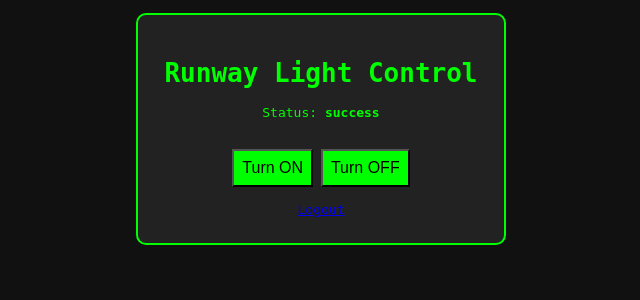
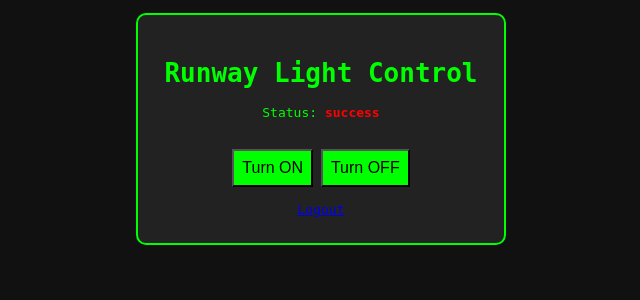
Before and after one commit to DanAun/runway-lights-scada-ctf, a Flask app: template scada/templates/index.html in a window 1280 px wide. Shown: the part 279-579 px from the top of the page, without its empty margins (319-959 px from the left). Run offline with Flask 3, Linux system fonts and the light colour scheme; the template is opened without the code that fills it: most values are stand-ins (such as "Sample title", 1, 10 or a date in 2020).

Commit message:
add color to status ui

```diff
--- a/scada/static/style.css
+++ b/scada/static/style.css
@@ -24,6 +24,12 @@ button {
     color: #000;
     cursor: pointer;
 }
+.status-off {
+      color: red;
+    }
+.status-on {
+      color: green;
+    }
 .error {
     color: red;
 }
--- a/scada/templates/index.html
+++ b/scada/templates/index.html
@@ -22,7 +22,12 @@
 <body>
     <div class="panel">
         <h1>Runway Light Control</h1>
-        <p>Status: <strong class="status">{{ status }}</strong></p>
+        <p>Status:
+        {% if status == "ON" %}
+            <strong class="status-on">{{ status }}</strong></p>
+        {% else %}
+            <strong class="status-off">{{ status }}</strong></p>
+        {% endif %}
         <button onclick="toggleLights('ON')">Turn ON</button>
         <button onclick="toggleLights('OFF')">Turn OFF</button>
         <br><br>
```
